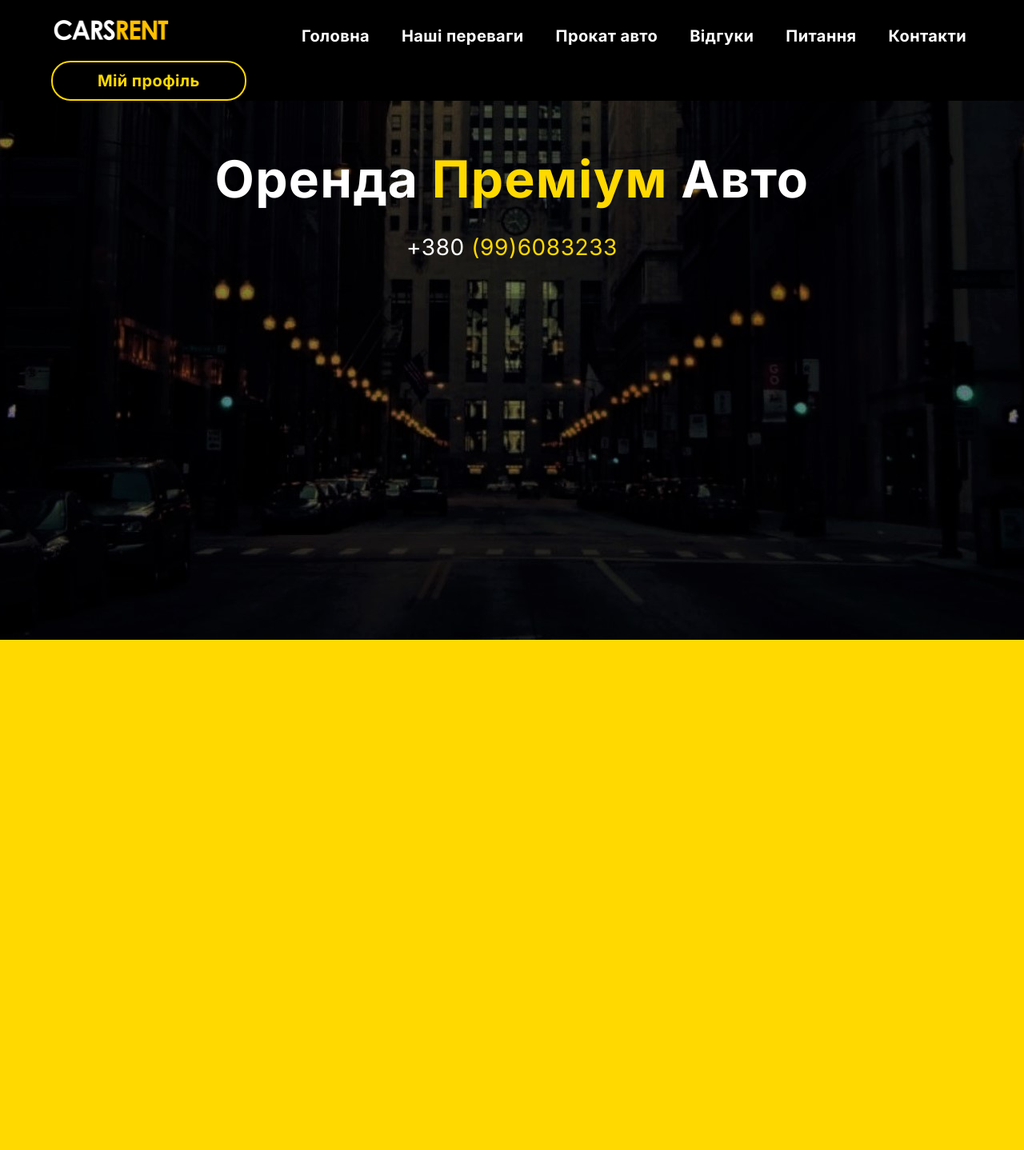
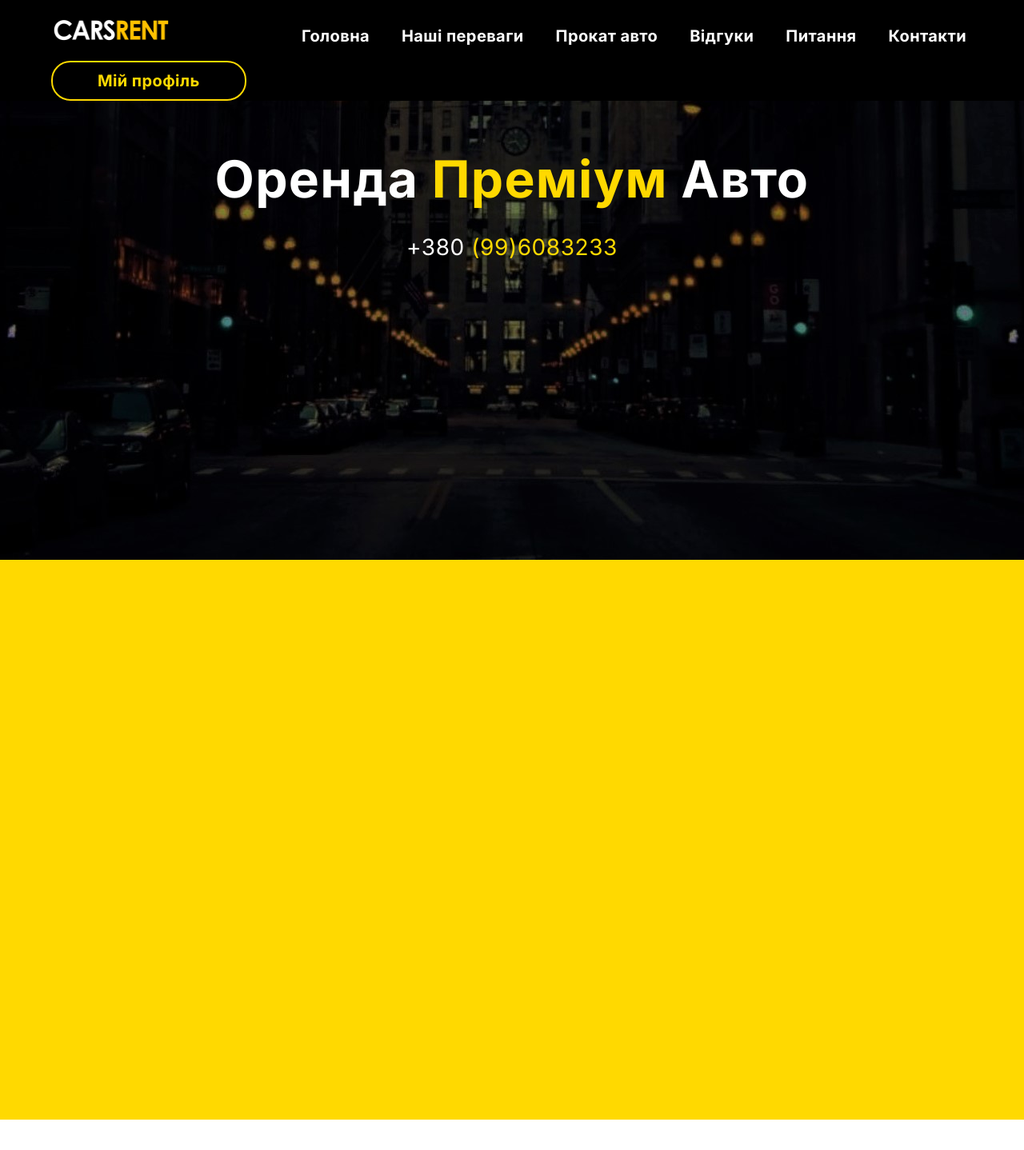
Before and after one commit to dotdencode21/inesa_course_work, a Vue app in the folder client/: page /#/ in a window 1280 px wide. Shown: the top 1438 px of the page at 80% size. After the commit the page ends 1400 px from the top, so only its background shows below. Built offline with nearby package versions, Linux system fonts and the light colour scheme.

Commit message:
change size

```diff
--- a/client/src/pages/Home/sections/Introduction/index.vue
+++ b/client/src/pages/Home/sections/Introduction/index.vue
@@ -28,7 +28,7 @@ export default {};
 }
 .introduction__advertising {
   width: 100%;
-  min-height: 50rem;
+  min-height: 43.75rem;
   background-image: url("/city.jpg");
   background-position: center center;
   object-fit: cover;
@@ -38,7 +38,7 @@ export default {};
 }
 .introduction__discount {
   width: 100%;
-  min-height: 50em;
+  min-height: 43.75em;
   background-color: #ffd900;
   padding: 0 4em;
 }
```
